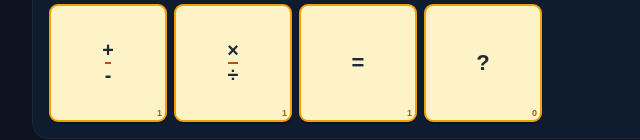
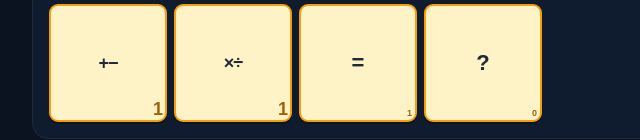
Before and after one commit to chatchavalin/Agame, a plain HTML site: page calculator.html in a window 1280 px wide. Shown: the part 826-966 px from the top of the page, 282-922 px from the left. Drawn offline with Linux system fonts and the light colour scheme.

Commit message:
v109: render choice tiles side-by-side (+− and ×÷) instead of stacked, for clear legibility at keypad size; slightly condensed font so ×÷ fits the square. Removed unused stacked CSS

```diff
--- a/calculator.html
+++ b/calculator.html
@@ -32,9 +32,8 @@
     background:#fef3c7; border:2px solid #f59e0b; border-radius:9px; color:#1f2937;
     font-weight:800; line-height:1; box-shadow:0 2px 0 rgba(0,0,0,.28); flex:0 0 auto; }
   .gtile .pts { position:absolute; right:3px; bottom:2px; font-size:9px; font-weight:700; color:#a16207; }
-  .gtile.stacked { flex-direction:column; }
-  .gtile.stacked .t, .gtile.stacked .b { font-size:90%; font-weight:800; line-height:0.98; }
-  .gtile.stacked .b { border-top:2px solid #b45309; margin-top:2px; padding-top:2px; }
+  .gtile.choice span { letter-spacing:-1px; }
+  .key .gtile.choice span, .rack-slot .gtile.choice span { font-size:18px; }
   .gtile.blank { border-style:dashed; background:#fffbeb; color:#b45309; }
   .gtile.blank .qmark { position:absolute; left:3px; top:1px; font-size:9px; color:#d97706; font-weight:800; }
 
@@ -127,6 +126,6 @@
   <script src="js/bingo-solver.js?v=v95-tiles"></script>
   <script src="js/scan-ai.js?v=v86-temp" type="module"></script>
   <script src="js/scan-camera.js?v=v107-rackfix"></script>
-  <script src="js/calculator.js?v=v103-camera-all"></script>
+  <script src="js/calculator.js?v=v109-sidebyside"></script>
 </body>
 </html>
--- a/js/calculator.js
+++ b/js/calculator.js
@@ -30,10 +30,10 @@
     var el = document.createElement('div');
     el.className = 'gtile' + (opts.blank ? ' blank' : '');
     if (face === '+/-' || face === '×/÷') {
-      el.classList.add('stacked');
-      var t = document.createElement('span'); t.className = 't'; t.textContent = face === '×/÷' ? '×' : '+';
-      var b = document.createElement('span'); b.className = 'b'; b.textContent = face === '×/÷' ? '÷' : '-';
-      el.appendChild(t); el.appendChild(b);
+      el.classList.add('choice');
+      var s = document.createElement('span');
+      s.textContent = (face === '×/÷') ? '×÷' : '+−';
+      el.appendChild(s);
     } else {
       var s = document.createElement('span'); s.textContent = (face === 'BLANK') ? '?' : face; el.appendChild(s);
     }
--- a/sw.js
+++ b/sw.js
@@ -1,5 +1,5 @@
 // Bump CACHE_NAME whenever ANY asset changes to force update.
-const CACHE_NAME = 'amath-v108-bigglyph';
+const CACHE_NAME = 'amath-v109-sidebyside';
 const ASSETS = [
   '/Agame/',
   '/Agame/lobby.html',
```
